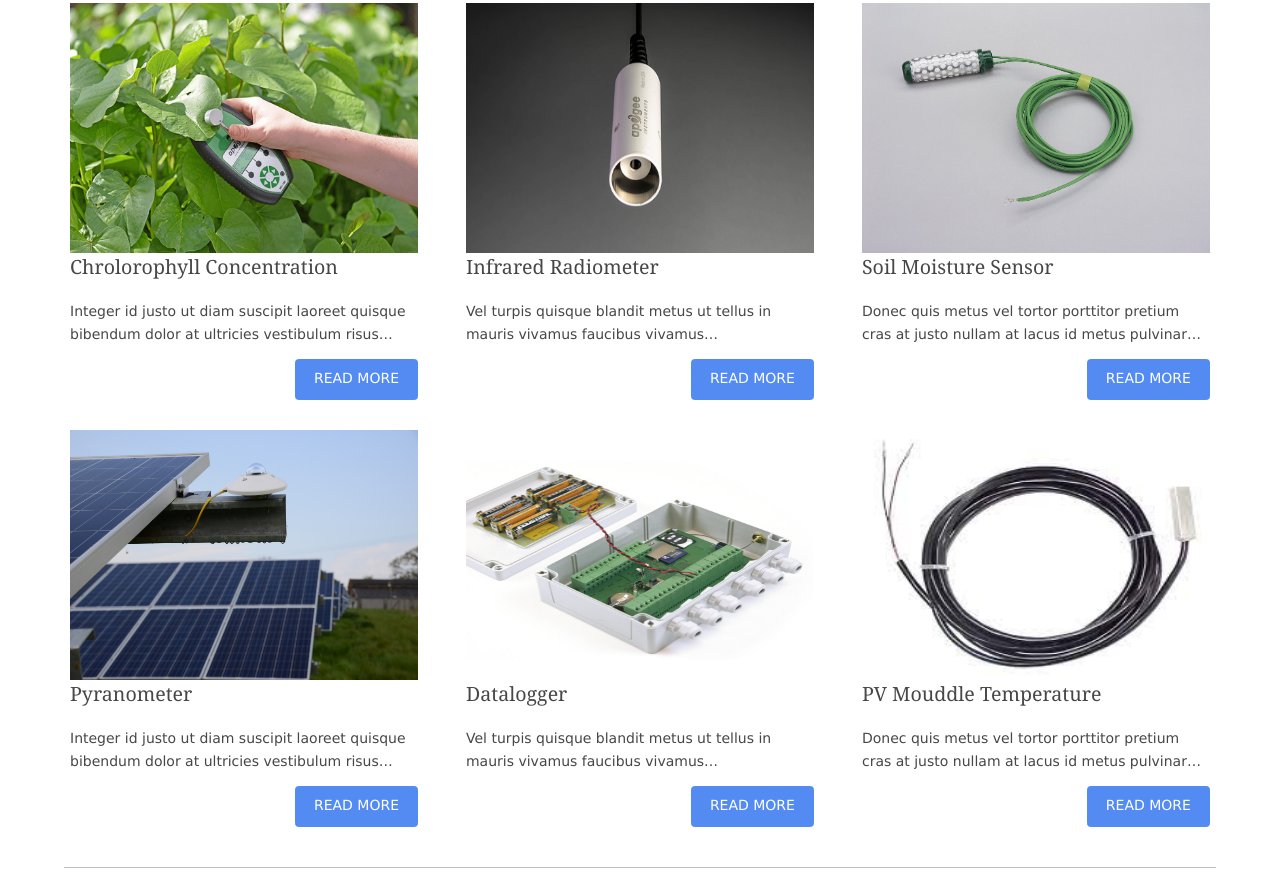
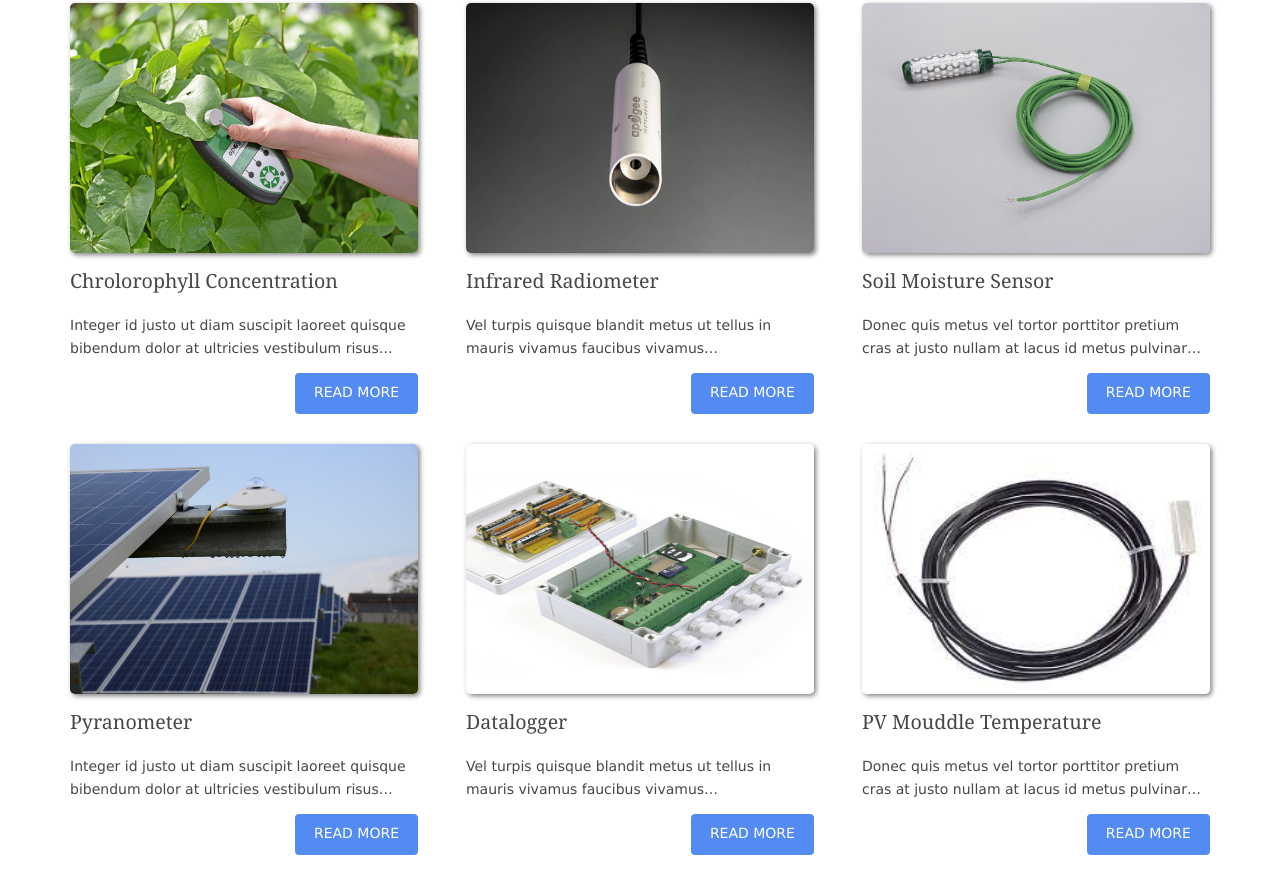
Before and after one commit to AnshumanDhiman/amgee_tech, a plain HTML site: page index.html in a window 1280 px wide. Shown: the part 1619-2514 px from the top of the page. Drawn offline with nearby package versions, Linux system fonts and the light colour scheme.

Commit message:
Add files via upload

```diff
--- a/index.html
+++ b/index.html
@@ -328,7 +328,7 @@ Licence URI: https://www.os-templates.com/template-terms
         <article><a class="imgover" href="#"><img src="images/Agricultural Sensor/Chlorophyll Concentration/MC-100 Chlorophyll Meter/Image_4.png" class="product-size" alt=""></a>
 
           <div class=" clear">
-            <h6 class="heading">Chrolorophyll Concentration</h6>
+            <h6 class="heading" id="product-heading">Chrolorophyll Concentration</h6>
             <!-- <time datetime="2045-04-05T08:15+00:00"><strong>05</strong> <em>Apr</em></time> -->
             <p>Integer id justo ut diam suscipit laoreet quisque bibendum dolor at ultricies vestibulum risus&hellip;</p>
           </div>
@@ -339,7 +339,7 @@ Licence URI: https://www.os-templates.com/template-terms
         <article><a class="imgover" href="#"><img src="images/Agricultural Sensor/Infrared Radiometer/SI-111-SS/SI-111-SS.jpg" class="product-size" alt=""></a>
 
           <div class=" clear">
-            <h6 class="heading">Infrared Radiometer</h6>
+            <h6 class="heading" id="product-heading">Infrared Radiometer</h6>
             <!-- <time datetime="2045-04-04T08:15+00:00"><strong>04</strong> <em>Apr</em></time> -->
             <p>Vel turpis quisque blandit metus ut tellus in mauris vivamus faucibus vivamus&hellip;</p>
           </div>
@@ -350,7 +350,7 @@ Licence URI: https://www.os-templates.com/template-terms
         <article><a class="imgover" href="#"><img src="images/Agricultural Sensor/Soil Moisture Sensor/Background Image.jpg" class="product-size" alt=""></a>
 
           <div class=" clear">
-            <h6 class="heading">Soil Moisture Sensor</h6>
+            <h6 class="heading" id="product-heading">Soil Moisture Sensor</h6>
             <!-- <time datetime="2045-04-03T08:15+00:00"><strong>03</strong> <em>Apr</em></time> -->
             <p>Donec quis metus vel tortor porttitor pretium cras at justo nullam at lacus id metus pulvinar&hellip;</p>
           </div>
@@ -367,7 +367,7 @@ Licence URI: https://www.os-templates.com/template-terms
         <article><a class="imgover" href="#"><img src="images/Weather Sensor/Pyranometer/Background image.jpg" class="product-size" alt=""></a>
 
           <div class=" clear">
-            <h6 class="heading">Pyranometer</h6>
+            <h6 class="heading" id="product-heading">Pyranometer</h6>
             <!-- <time datetime="2045-04-05T08:15+00:00"><strong>05</strong> <em>Apr</em></time> -->
             <p>Integer id justo ut diam suscipit laoreet quisque bibendum dolor at ultricies vestibulum risus&hellip;</p>
           </div>
@@ -378,7 +378,7 @@ Licence URI: https://www.os-templates.com/template-terms
         <article><a class="imgover" href="#"><img src="images/Weather Sensor/Datalogger/Kipp Zonen/LOGBOX_SE_003.jpg" class="product-size" alt=""></a>
 
           <div class=" clear">
-            <h6 class="heading">Datalogger</h6>
+            <h6 class="heading" id="product-heading">Datalogger</h6>
             <!-- <time datetime="2045-04-04T08:15+00:00"><strong>04</strong> <em>Apr</em></time> -->
             <p>Vel turpis quisque blandit metus ut tellus in mauris vivamus faucibus vivamus&hellip;</p>
           </div>
@@ -389,7 +389,7 @@ Licence URI: https://www.os-templates.com/template-terms
         <article><a class="imgover" href="#"><img src="images/Weather Sensor/PV Moudle Temperature/IMT Germany/Tm-Pt1000.jfif" class="product-size" alt=""></a>
 
           <div class=" clear">
-            <h6 class="heading">PV Mouddle Temperature</h6>
+            <h6 class="heading" id="product-heading">PV Mouddle Temperature</h6>
             <!-- <time datetime="2045-04-03T08:15+00:00"><strong>03</strong> <em>Apr</em></time> -->
             <p>Donec quis metus vel tortor porttitor pretium cras at justo nullam at lacus id metus pulvinar&hellip;</p>
           </div>
--- a/newstyle.css
+++ b/newstyle.css
@@ -105,8 +105,15 @@ vertical-align:middle;
 /* ------------------------------------------------------------------------------------------------ */
 
 .product-size{
+    box-shadow: 2px 2px 5px gray;
     height:250px;
     max-height: 250px;
     width:348px;
     max-width: 348px;
+    border-radius: 5px;
+
 }
+
+ #product-heading{
+     margin-top:1rem;
+ }
```
